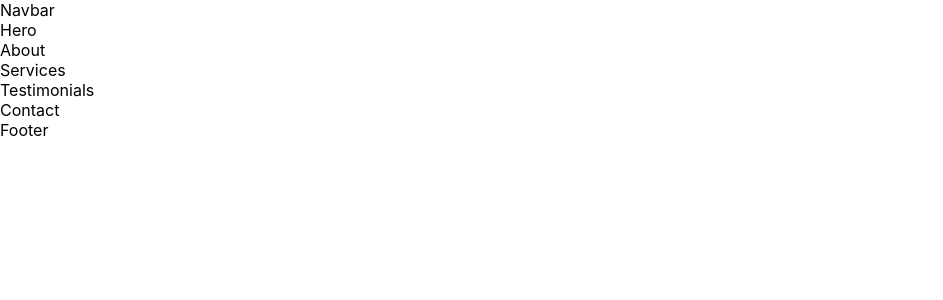
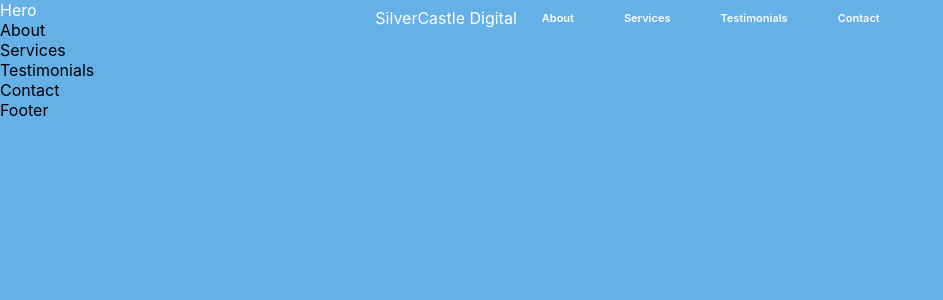
Before and after one commit to dwbrown115/silvercastledigital, a React (Create React App) app: page / in a window 1280 px wide. Shown: the top 300 px of the page, without its empty margins (0-943 px from the left). Built offline with nearby package versions, Linux system fonts and the light colour scheme.

Commit message:
started on navbar

```diff
--- a/src/App.js
+++ b/src/App.js
@@ -7,7 +7,7 @@ import "./App.scss";
 
 function App() {
   return (
-    <div className="App">
+    <div className="app">
       <Navbar />
       <Hero />
       <About />
--- a/src/App.scss
+++ b/src/App.scss
@@ -0,0 +1,4 @@
+.app {
+  height: 5000px;
+  background-color: #66b0e8;
+}
--- a/src/Components/Navbar/Navbar.scss
+++ b/src/Components/Navbar/Navbar.scss
@@ -0,0 +1,19 @@
+.navbar-container {
+  width: 100%;
+  display: flex;
+  .navbar {
+    width: 100%;
+    text-align: center;
+    display: flex;
+    justify-content: center;
+    align-items: center;
+    position: fixed;
+    z-index: 100;
+    transition: 0.3s;
+    .logo-wrapper {
+      cursor: pointer;
+      .logo {
+      }
+    }
+  }
+}
--- a/src/Components/Navbar/index.js
+++ b/src/Components/Navbar/index.js
@@ -1,21 +1,215 @@
-import React, { PureComponent } from 'react'
+import React, { PureComponent } from "react";
 
-import "./Navbar.scss"
+import "./Navbar.scss";
 
 class Navbar extends PureComponent {
-    constructor(props) {
-        super(props)
+  constructor(props) {
+    super(props);
 
-        this.state = {
+    this.listener = null;
+    this.state = {
+      status: "top",
+      about: "#FFFFFF",
+      services: "#FFFFFF",
+      testimonials: "#FFFFFF",
+      contact: "#FFFFFF",
+      buttonTextColor: "white",
+      bgColor: "transparent",
+      borderColor: "white",
+    };
+  }
 
+  scrollTo(name) {
+    const element = document.getElementById(name);
+    element.scrollIntoView({ behavior: "smooth", block: "start" });
+  }
+
+  componentDidMount() {
+    this.listener = document.addEventListener("scroll", (e) => {
+      var scrolled = document.scrollingElement.scrollTop;
+      if (scrolled >= 5) {
+        if (this.state.status !== "moved") {
+          this.setState({
+            status: "moved",
+            about: "#5F64F5",
+            services: "#5F64F5",
+            testimonials: "#5F64F5",
+            contact: "#5F64F5",
+            bgColor: "white",
+          });
         }
+      } else {
+        if (this.state.status !== "top") {
+          this.setState({
+            status: "top",
+            about: "#fff",
+            services: "#fff",
+            testimonials: "#fff",
+            contact: "#fff",
+            bgColor: "transparent",
+          });
+        }
+      }
+    });
+  }
+
+  componentDidUpdate() {
+    document.removeEventListener("scroll", this.listener);
+  }
+
+  aboutOver() {
+    if (this.state.status === "moved") {
+      this.setState({ about: "#323232" });
+    } else {
+      this.setState({ about: "#FF6C00" });
     }
+  }
 
-    render() {
-        return (
-            <div>Navbar</div>
-        )
+  aboutLeave() {
+    if (this.state.status === "moved") {
+      this.setState({ about: "#FF6C00" });
+    } else {
+      this.setState({ about: "white" });
     }
+  }
+
+  servicesOver() {
+    if (this.state.status === "moved") {
+      this.setState({ services: "#323232" });
+    } else {
+      this.setState({ services: "#FF6C00" });
+    }
+  }
+
+  servicesLeave() {
+    if (this.state.status === "moved") {
+      this.setState({ services: "#FF6C00" });
+    } else {
+      this.setState({ services: "white" });
+    }
+  }
+
+  testimonialsOver() {
+    if (this.state.status === "moved") {
+      this.setState({ testimonials: "#323232" });
+    } else {
+      this.setState({ testimonials: "#FF6C00" });
+    }
+  }
+
+  testimonialsLeave() {
+    if (this.state.status === "moved") {
+      this.setState({ testimonials: "#FF6C00" });
+    } else {
+      this.setState({ testimonials: "white" });
+    }
+  }
+
+  contactOver() {
+    if (this.state.status === "moved") {
+      this.setState({ contact: "#323232" });
+    } else {
+      this.setState({ contact: "#FF6C00" });
+    }
+  }
+
+  contactLeave() {
+    if (this.state.status === "moved") {
+      this.setState({ contact: "#FF6C00" });
+    } else {
+      this.setState({ contact: "white" });
+    }
+  }
+
+  render() {
+    return (
+      <div className="navbar-container">
+        <div
+          className="navbar"
+          style={{
+            backgroundColor:
+              this.state.status === "top" ? "transparent" : "white",
+            color: this.state.status === "top" ? "white" : "#5F64F5",
+            position: "fixed",
+            boxShadow:
+              this.state.status === "top"
+                ? "0 12px 20px 0 rgba(0, 0, 0, 0), 0 4px 10px 0 rgba(0, 0, 0, 0)"
+                : "0 12px 20px 0 rgba(0, 0, 0, 0.2), 0 4px 10px 0 rgba(0, 0, 0, 0.2)",
+          }}
+        >
+          <div className="logo-wrapper">
+            <div className="logo">SilverCastle Digital</div>
+          </div>
+          <div className="navbar-elements">
+            <div
+              className="element"
+              style={{
+                color: `${this.state.sponsorship}`,
+                display: "inline-block",
+                textAlign: "center",
+                padding: "11px 5px",
+                margin: "0px 20px",
+                fontSize: "11px",
+                fontWeight: "600",
+                cursor: "pointer",
+                transition: "0.3s",
+              }}
+            >
+              About
+            </div>
+            <div
+              className="element"
+              style={{
+                color: `${this.state.sponsorship}`,
+                display: "inline-block",
+                textAlign: "center",
+                padding: "11px 5px",
+                margin: "0px 20px",
+                fontSize: "11px",
+                fontWeight: "600",
+                cursor: "pointer",
+                transition: "0.3s",
+              }}
+            >
+              Services
+            </div>
+            <div
+              className="element"
+              style={{
+                color: `${this.state.sponsorship}`,
+                display: "inline-block",
+                textAlign: "center",
+                padding: "11px 5px",
+                margin: "0px 20px",
+                fontSize: "11px",
+                fontWeight: "600",
+                cursor: "pointer",
+                transition: "0.3s",
+              }}
+            >
+              Testimonials
+            </div>
+            <div
+              className="element"
+              style={{
+                color: `${this.state.sponsorship}`,
+                display: "inline-block",
+                textAlign: "center",
+                padding: "11px 5px",
+                margin: "0px 20px",
+                fontSize: "11px",
+                fontWeight: "600",
+                cursor: "pointer",
+                transition: "0.3s",
+              }}
+            >
+              Contact
+            </div>
+          </div>
+        </div>
+      </div>
+    );
+  }
 }
 
-export default Navbar
+export default Navbar;
--- a/src/Screens/Hero/Hero.scss
+++ b/src/Screens/Hero/Hero.scss
@@ -0,0 +1,4 @@
+.hero-container {
+    background-color: #66B0E8;
+    color: white;
+}
--- a/src/Screens/Hero/index.js
+++ b/src/Screens/Hero/index.js
@@ -13,7 +13,7 @@ class Hero extends PureComponent {
 
     render() {
         return (
-            <div>Hero</div>
+            <div className='hero-container'>Hero</div>
         )
     }
 }
```
